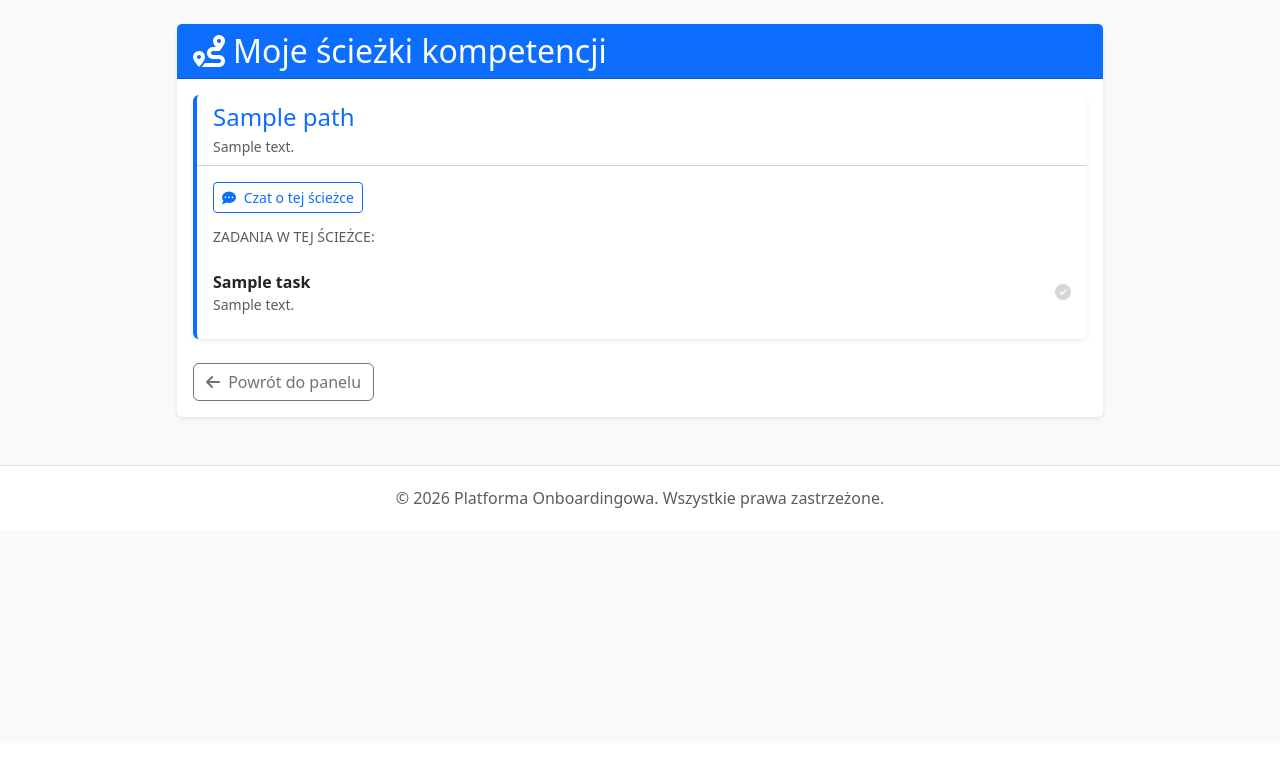
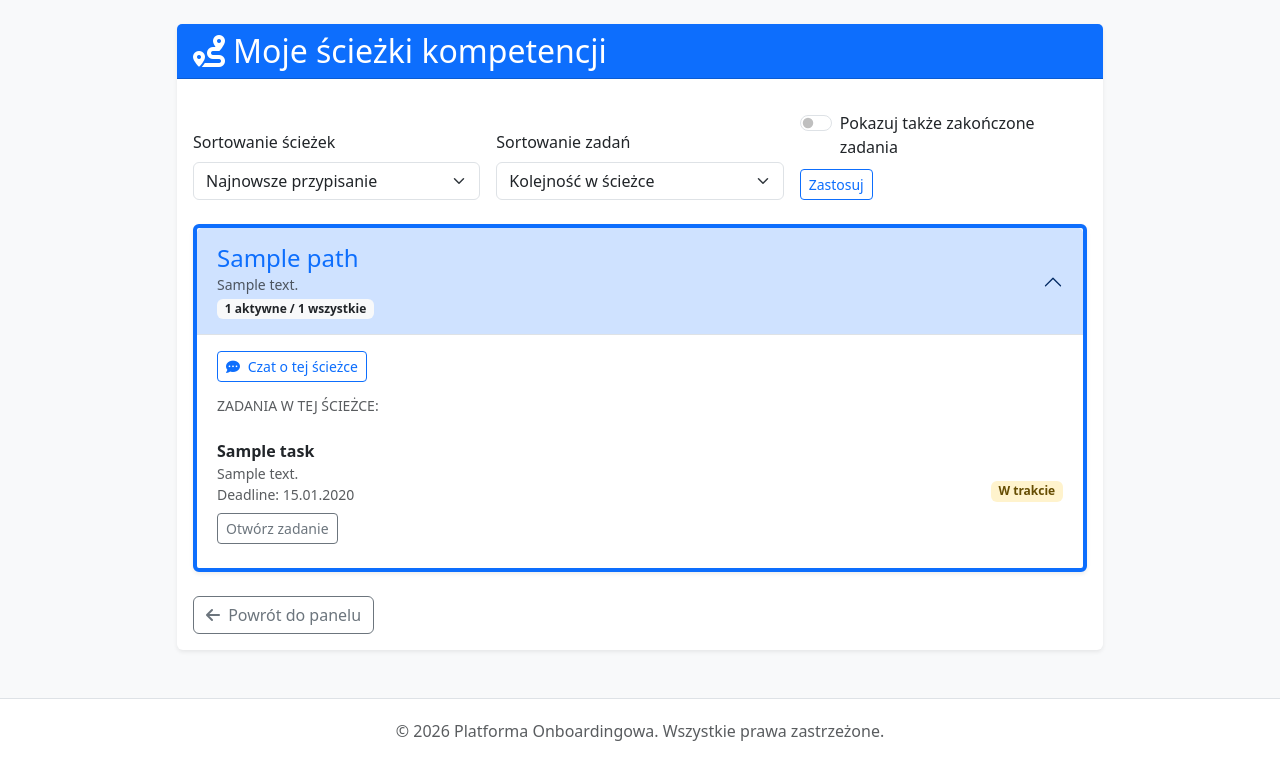
Before and after one commit to uxabix/Django-OnboAArrrd, a Django app: page /onboarding/paths/ in a window 1280 px wide. Shown: the part 57-820 px from the top of the page. Before the commit the page ends 565 px from the top, so only its background shows below. Run offline with Django 5.2, Linux system fonts and the light colour scheme; a user stored in the database is signed in; tables that the repository leaves empty hold one stand-in row (values such as "Sample post"); parts of the project's set-up code (start-up, migrations or seed data) failed here and were passed over.

Commit message:
Better UI and UX on competency path list page

```diff
--- a/onboarding/templates/onboarding/user_competency_paths_with_tasks.html
+++ b/onboarding/templates/onboarding/user_competency_paths_with_tasks.html
@@ -11,13 +11,63 @@
             </div>
             <div class="card-body">
                 {% if paths_with_tasks %}
+                    <form method="get" class="row g-3 mb-4 align-items-end">
+                        <div class="col-md-4">
+                            <label for="path_sort" class="form-label">Sortowanie ścieżek</label>
+                            <select class="form-select" id="path_sort" name="path_sort">
+                                {% for value, label in path_sort_options.items %}
+                                    <option value="{{ value }}" {% if path_sort == value %}selected{% endif %}>{{ label }}</option>
+                                {% endfor %}
+                            </select>
+                        </div>
+                        <div class="col-md-4">
+                            <label for="task_sort" class="form-label">Sortowanie zadań</label>
+                            <select class="form-select" id="task_sort" name="task_sort">
+                                {% for value, label in task_sort_options.items %}
+                                    <option value="{{ value }}" {% if task_sort == value %}selected{% endif %}>{{ label }}</option>
+                                {% endfor %}
+                            </select>
+                        </div>
+                        <div class="col-md-4">
+                            <div class="form-check form-switch mt-3">
+                                <input class="form-check-input" type="checkbox" role="switch" id="show_completed" name="show_completed" value="1" {% if show_completed %}checked{% endif %}>
+                                <label class="form-check-label" for="show_completed">
+                                    Pokazuj także zakończone zadania
+                                </label>
+                            </div>
+                            <button type="submit" class="btn btn-outline-primary btn-sm mt-2">Zastosuj</button>
+                        </div>
+                    </form>
+
+                    <div class="accordion" id="pathsAccordion">
                         {% for item in paths_with_tasks %}
-                        <div class="card mb-4 border-start border-primary border-4 shadow-sm">
-                            <div class="card-header bg-white">
+                            <div class="accordion-item mb-3 border-start border-primary border-4 shadow-sm">
+                                <h2 class="accordion-header" id="heading{{ item.user_path.user_path_id }}">
+                                    <button
+                                        class="accordion-button {% if not forloop.first %}collapsed{% endif %}"
+                                        type="button"
+                                        data-bs-toggle="collapse"
+                                        data-bs-target="#collapse{{ item.user_path.user_path_id }}"
+                                        aria-expanded="{% if forloop.first %}true{% else %}false{% endif %}"
+                                        aria-controls="collapse{{ item.user_path.user_path_id }}"
+                                    >
+                                        <div>
                                             <h4 class="text-primary mb-1">{{ item.user_path.path.name }}</h4>
-                                <p class="text-muted small mb-0">{{ item.user_path.path.description|default_if_none:"Brak opisu" }}</p>
+                                            <p class="text-muted small mb-1">{{ item.user_path.path.description|default_if_none:"Brak opisu" }}</p>
+                                            <span class="badge bg-light text-dark">
+                                                {{ item.open_tasks_count }} aktywne / {{ item.total_tasks_count }} wszystkie
+                                            </span>
                                         </div>
-                            <div class="card-body">
+                                    </button>
+                                </h2>
+
+                                <div
+                                    id="collapse{{ item.user_path.user_path_id }}"
+                                    class="accordion-collapse collapse {% if forloop.first %}show{% endif %}"
+                                    aria-labelledby="heading{{ item.user_path.user_path_id }}"
+                                    data-bs-parent="#pathsAccordion"
+                                >
+                                    <div class="accordion-body">
                                         {% if item.user_path.assigned_by %}
                                             <div class="mb-3">
                                                 <a href="{% url 'chat:chat_inbox_user' item.user_path.assigned_by.id %}?ctx_type=path&ctx_id={{ item.user_path.user_path_id }}" class="btn btn-sm btn-outline-primary">
@@ -25,27 +75,50 @@
                                                 </a>
                                             </div>
                                         {% endif %}
+
                                         <h5 class="card-title small text-uppercase text-muted mb-3">Zadania w tej ścieżce:</h5>
                                         <div class="list-group list-group-flush">
                                             {% if item.tasks %}
-                                        {% for task in item.tasks %}
+                                                {% for item_task in item.tasks %}
                                                     <div class="list-group-item d-flex justify-content-between align-items-center bg-transparent px-0">
                                                         <div>
-                                                    <div class="fw-bold">{{ task.title }}</div>
-                                                    {% if task.description %}
-                                                        <div class="small text-muted">{{ task.description }}</div>
+                                                            <div class="fw-bold">{{ item_task.task.title }}</div>
+                                                            {% if item_task.task.description %}
+                                                                <div class="small text-muted">{{ item_task.task.description }}</div>
+                                                            {% endif %}
+                                                            {% if item_task.deadline %}
+                                                                <div class="small text-muted">
+                                                                    Deadline: {{ item_task.deadline|date:"d.m.Y" }}
+                                                                </div>
+                                                            {% endif %}
+                                                            {% if item_task.user_task %}
+                                                                <div class="mt-2">
+                                                                    <a href="{% url 'onboarding:user_task_detail' item_task.user_task.user_tasks_id %}" class="btn btn-sm btn-outline-secondary">
+                                                                        Otwórz zadanie
+                                                                    </a>
+                                                                </div>
                                                             {% endif %}
                                                         </div>
-                                                <i class="fas fa-check-circle text-muted opacity-25"></i>
+                                                        {% if item_task.is_completed %}
+                                                            <span class="badge bg-success-subtle text-success-emphasis">
+                                                                <i class="fas fa-check-circle me-1"></i> Ukończone
+                                                            </span>
+                                                        {% else %}
+                                                            <span class="badge bg-warning-subtle text-warning-emphasis">
+                                                                W trakcie
+                                                            </span>
+                                                        {% endif %}
                                                     </div>
                                                 {% endfor %}
                                             {% else %}
-                                        <div class="text-muted fst-italic">Brak przypisanych zadań do tej ścieżki.</div>
+                                                <div class="text-muted fst-italic">Brak widocznych zadań dla tej ścieżki przy wybranych filtrach.</div>
                                             {% endif %}
                                         </div>
                                     </div>
                                 </div>
+                            </div>
                         {% endfor %}
+                    </div>
                 {% else %}
                     <div class="text-center py-5">
                         <i class="fas fa-map-signs fa-4x text-muted mb-3 opacity-25"></i>
--- a/onboarding/views.py
+++ b/onboarding/views.py
@@ -1,6 +1,7 @@
 import calendar
 import json
 from datetime import timedelta
+from collections import defaultdict
 from django.utils.dateparse import parse_date
 
 from django.contrib import messages
@@ -33,6 +34,24 @@ DEADLINE_FILTERS = {
     'approaching': 'Zbliżający się termin',
     'overdue': 'Przeterminowane',
     'completed': 'Ukończone / oddane',
+}
+
+PATH_SORT_OPTIONS = {
+    '-assigned_at': 'Najnowsze przypisanie',
+    'assigned_at': 'Najstarsze przypisanie',
+    'name': 'Nazwa A-Z',
+    '-name': 'Nazwa Z-A',
+    '-tasks_total': 'Najwięcej zadań',
+    '-tasks_open': 'Najwięcej aktywnych',
+}
+
+TASK_SORT_OPTIONS = {
+    'path_order': 'Kolejność w ścieżce',
+    'title': 'Tytuł A-Z',
+    '-title': 'Tytuł Z-A',
+    'deadline': 'Deadline rosnąco',
+    '-deadline': 'Deadline malejąco',
+    'status': 'Status A-Z',
 }
 
 
@@ -251,23 +270,109 @@ def user_paths_list(request):
     return render(request, 'onboarding/user_paths_list.html', {'paths': paths})
 
 
+@login_required
 def user_competency_paths_with_tasks(request):
-    if not request.user.is_authenticated:
-        paths_with_tasks = []
-    else:
-        # Pobierz wszystkie ścieżki przypisane do użytkownika
-        user_paths = request.user.user_paths.all().select_related('path').order_by('path_id')
+    path_sort = request.GET.get('path_sort', '-assigned_at')
+    task_sort = request.GET.get('task_sort', 'path_order')
+    show_completed = request.GET.get('show_completed', '0') == '1'
 
-        # Przygotuj listę słowników: każda ścieżka + zadania w niej
-        paths_with_tasks = []
-        for up in user_paths:
-            tasks = up.path.competency_path.all()  # Tasks związane z tą ścieżką
-            paths_with_tasks.append({
-                'user_path': up,
-                'tasks': tasks
+    if path_sort not in PATH_SORT_OPTIONS:
+        path_sort = '-assigned_at'
+    if task_sort not in TASK_SORT_OPTIONS:
+        task_sort = 'path_order'
+
+    user_paths = (
+        request.user.user_paths.all()
+        .select_related('path', 'assigned_by')
+        .prefetch_related('path__competency_path')
+    )
+
+    # Zadania przypisane konkretnemu użytkownikowi (z historią statusów).
+    user_tasks = (
+        User_tasks.objects.filter(user_id=request.user)
+        .select_related('task_id', 'task_id__path')
+        .prefetch_related('statuses')
+    )
+
+    task_map = defaultdict(list)
+    for user_task in user_tasks:
+        if user_task.task_id and user_task.task_id.path_id:
+            task_map[user_task.task_id.path_id].append(user_task)
+
+    paths_with_tasks = []
+    for up in user_paths:
+        path_tasks = list(up.path.competency_path.all().select_related('task_type'))
+        user_tasks_by_task_id = {
+            ut.task_id_id: ut
+            for ut in sorted(task_map.get(up.path_id, []), key=lambda item: item.created_at, reverse=True)
+        }
+
+        tasks = []
+        for task in path_tasks:
+            user_task = user_tasks_by_task_id.get(task.task_id)
+            current_status = user_task.current_status if user_task else Task_status.Status.DO_ZROBIENIA
+            deadline_state = user_task.deadline_state if user_task else 'on_track'
+            is_completed = bool(user_task and user_task.is_completed)
+
+            tasks.append({
+                'task': task,
+                'user_task': user_task,
+                'current_status': current_status,
+                'deadline_state': deadline_state,
+                'is_completed': is_completed,
+                'deadline': user_task.deadline if user_task else None,
+                'path_order': task.path_order if task.path_order is not None else 99999,
             })
 
-    return render(request, 'onboarding/user_competency_paths_with_tasks.html', {'paths_with_tasks': paths_with_tasks})
+        if task_sort == 'title':
+            tasks.sort(key=lambda x: (x['task'].title or '').lower())
+        elif task_sort == '-title':
+            tasks.sort(key=lambda x: (x['task'].title or '').lower(), reverse=True)
+        elif task_sort == 'deadline':
+            tasks.sort(key=lambda x: (x['deadline'] is None, x['deadline'] or timezone.now().date()))
+        elif task_sort == '-deadline':
+            tasks.sort(key=lambda x: (x['deadline'] is None, x['deadline'] or timezone.now().date()), reverse=True)
+        elif task_sort == 'status':
+            tasks.sort(key=lambda x: (x['current_status'] or '').lower())
+        else:
+            tasks.sort(key=lambda x: (x['path_order'], (x['task'].title or '').lower()))
+
+        visible_tasks = tasks if show_completed else [t for t in tasks if not t['is_completed']]
+
+        paths_with_tasks.append({
+            'user_path': up,
+            'tasks': visible_tasks,
+            'total_tasks_count': len(tasks),
+            'visible_tasks_count': len(visible_tasks),
+            'completed_tasks_count': len([t for t in tasks if t['is_completed']]),
+            'open_tasks_count': len([t for t in tasks if not t['is_completed']]),
+        })
+
+    if path_sort == 'name':
+        paths_with_tasks.sort(key=lambda x: (x['user_path'].path.name or '').lower())
+    elif path_sort == '-name':
+        paths_with_tasks.sort(key=lambda x: (x['user_path'].path.name or '').lower(), reverse=True)
+    elif path_sort == 'assigned_at':
+        paths_with_tasks.sort(key=lambda x: x['user_path'].assigned_at)
+    elif path_sort == '-tasks_total':
+        paths_with_tasks.sort(key=lambda x: x['total_tasks_count'], reverse=True)
+    elif path_sort == '-tasks_open':
+        paths_with_tasks.sort(key=lambda x: x['open_tasks_count'], reverse=True)
+    else:
+        paths_with_tasks.sort(key=lambda x: x['user_path'].assigned_at, reverse=True)
+
+    return render(
+        request,
+        'onboarding/user_competency_paths_with_tasks.html',
+        {
+            'paths_with_tasks': paths_with_tasks,
+            'path_sort': path_sort,
+            'task_sort': task_sort,
+            'show_completed': show_completed,
+            'path_sort_options': PATH_SORT_OPTIONS,
+            'task_sort_options': TASK_SORT_OPTIONS,
+        }
+    )
 
 @login_required
 def user_task_detail(request, user_task_id):
```
Lines whose indentation alone changed are shown as unchanged.
